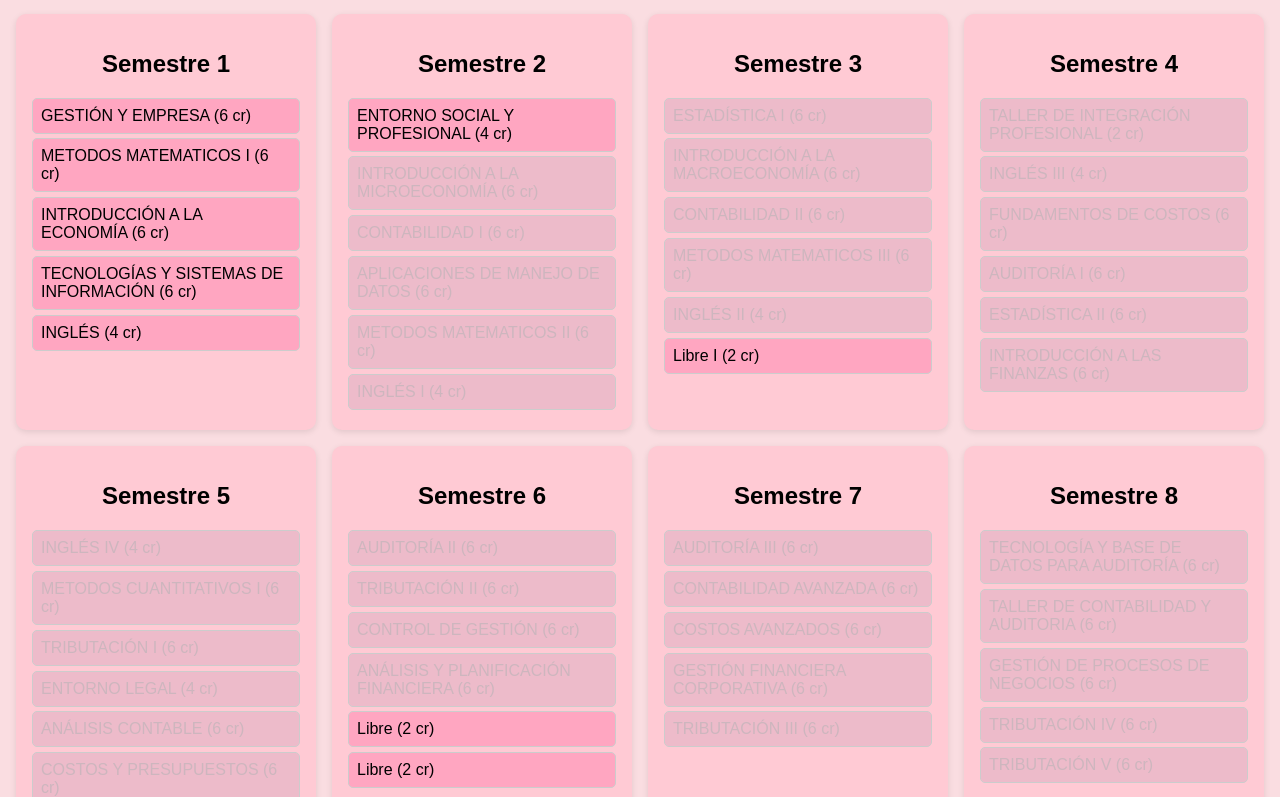
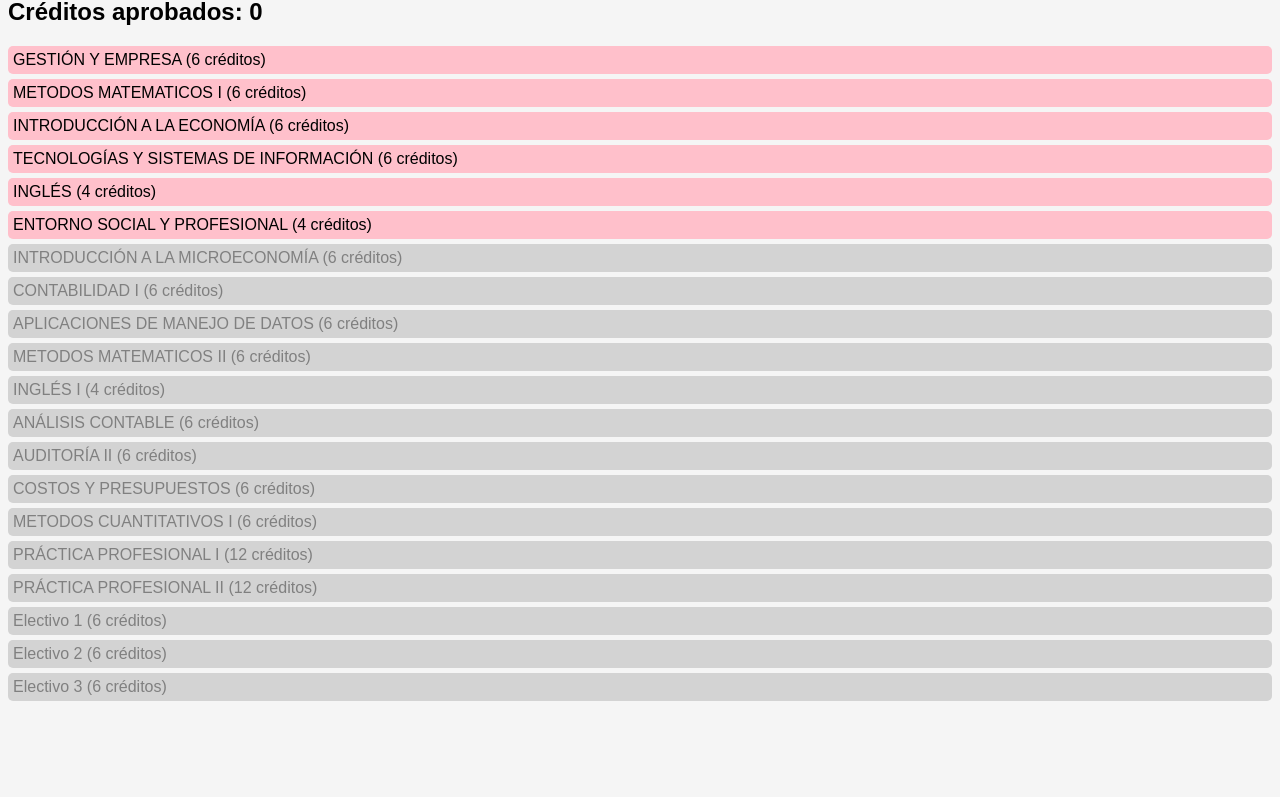
Before and after one commit to milena922/me-voy-a-matar, a plain HTML site: page index.html in a window 1280 px wide. Shown: the part 82-879 px from the top of the page. After the commit the page ends 800 px from the top, so only its background shows below. Drawn offline with Linux system fonts and the light colour scheme.

Commit message:
Update index.html

```diff
--- a/index.html
+++ b/index.html
@@ -1,186 +1,126 @@
 <!DOCTYPE html>
 <html lang="es">
 <head>
-    <meta charset="UTF-8" />
-    <meta name="viewport" content="width=device-width, initial-scale=1.0" />
-    <title>Malla Interactiva Auditoría</title>
+  <meta charset="UTF-8">
+  <title>Malla Interactiva</title>
   <style>
     body {
-        font-family: Arial, sans-serif;
-        background-color: #FADDE1;
-        margin: 0;
-        padding: 1rem;
+      font-family: sans-serif;
+      background-color: #f5f5f5;
     }
-      h1 {
-        text-align: center;
+    .semestre {
+      border: 2px solid #333;
+      border-radius: 10px;
+      padding: 10px;
+      margin: 10px;
+      background-color: white;
     }
-      .grid {
-        display: grid;
-        grid-template-columns: repeat(auto-fit, minmax(280px, 1fr));
-        gap: 1rem;
-      }
-      .semester {
-        background-color: #FFCAD4;
-        padding: 1rem;
-        border-radius: 10px;
-        box-shadow: 0 2px 6px rgba(0,0,0,0.1);
-        max-height: 500px;
-        overflow-y: auto;
-      }
-      .semester h2 {
-        text-align: center;
-        color: #000;
-      }
-      .course {
-        margin: 0.3rem 0;
-        padding: 0.5rem;
-        background-color: #FFA6C1;
+    .ramo {
+      margin: 5px 0;
+      padding: 5px;
       border-radius: 5px;
       cursor: pointer;
-        transition: background-color 0.3s;
-        border: 1px solid #ccc;
     }
-      .course.locked {
-        background-color: #EDBBCA;
-        color: #CDB6BE;
+    .no-aprobado {
+      background-color: pink;
+    }
+    .aprobado {
+      background-color: purple;
+      color: white;
+      text-decoration: line-through;
+    }
+    .bloqueado {
+      background-color: lightgray;
+      color: gray;
       cursor: not-allowed;
-      }
-      .course.completed {
-        text-decoration: line-through;
-        background-color: #FF87AB;
-        color: #000;
-      }
-      #creditCounter {
-        margin-top: 2rem;
-        font-weight: bold;
-        text-align: center;
     }
   </style>
 </head>
 <body>
-    <h1>Malla Interactiva Auditoría</h1>
-    <div class="grid" id="malla"></div>
-    <div id="creditCounter">
-      Créditos totales aprobados: <span id="creditos">0</span>
-    </div>
+  <h1>Malla Interactiva</h1>
+  <h2>Créditos aprobados: <span id="creditos">0</span></h2>
+  <div id="malla"></div>
 
   <script>
-      const malla = document.getElementById("malla");
-      const creditosSpan = document.getElementById("creditos");
-      let creditosTotales = 0;
+    const ramos = [
+      { codigo: "GE", nombre: "GESTIÓN Y EMPRESA", creditos: 6, prerreq: [] },
+      { codigo: "MM1", nombre: "METODOS MATEMATICOS I", creditos: 6, prerreq: [] },
+      { codigo: "ECO", nombre: "INTRODUCCIÓN A LA ECONOMÍA", creditos: 6, prerreq: [] },
+      { codigo: "TI", nombre: "TECNOLOGÍAS Y SISTEMAS DE INFORMACIÓN", creditos: 6, prerreq: [] },
+      { codigo: "ING0", nombre: "INGLÉS", creditos: 4, prerreq: [] },
 
-      const cursos = [
-        { nombre: "GESTIÓN Y EMPRESA", creditos: 6, semestre: 1 },
-        { nombre: "METODOS MATEMATICOS I", creditos: 6, semestre: 1 },
-        { nombre: "INTRODUCCIÓN A LA ECONOMÍA", creditos: 6, semestre: 1 },
-        { nombre: "TECNOLOGÍAS Y SISTEMAS DE INFORMACIÓN", creditos: 6, semestre: 1 },
-        { nombre: "INGLÉS", creditos: 4, semestre: 1 },
-        { nombre: "ENTORNO SOCIAL Y PROFESIONAL", creditos: 4, semestre: 2 },
-        { nombre: "INTRODUCCIÓN A LA MICROECONOMÍA", creditos: 6, semestre: 2, requisitos: ["INTRODUCCIÓN A LA ECONOMÍA"] },
-        { nombre: "CONTABILIDAD I", creditos: 6, semestre: 2, requisitos: ["GESTIÓN Y EMPRESA"] },
-        { nombre: "APLICACIONES DE MANEJO DE DATOS", creditos: 6, semestre: 2, requisitos: ["TECNOLOGÍAS Y SISTEMAS DE INFORMACIÓN"] },
-        { nombre: "METODOS MATEMATICOS II", creditos: 6, semestre: 2, requisitos: ["METODOS MATEMATICOS I"] },
-        { nombre: "INGLÉS I", creditos: 4, semestre: 2, requisitos: ["INGLÉS"] },
-        { nombre: "ESTADÍSTICA I", creditos: 6, semestre: 3, requisitos: ["TECNOLOGÍAS Y SISTEMAS DE INFORMACIÓN", "METODOS MATEMATICOS I"] },
-        { nombre: "INTRODUCCIÓN A LA MACROECONOMÍA", creditos: 6, semestre: 3, requisitos: ["METODOS MATEMATICOS II", "INTRODUCCIÓN A LA ECONOMÍA"] },
-        { nombre: "CONTABILIDAD II", creditos: 6, semestre: 3, requisitos: ["CONTABILIDAD I"] },
-        { nombre: "METODOS MATEMATICOS III", creditos: 6, semestre: 3, requisitos: ["METODOS MATEMATICOS II"] },
-        { nombre: "INGLÉS II", creditos: 4, semestre: 3, requisitos: ["INGLÉS I"] },
-        { nombre: "Libre I", creditos: 2, semestre: 3 },
-        { nombre: "TALLER DE INTEGRACIÓN PROFESIONAL", creditos: 2, semestre: 4, requisitos: ["ENTORNO SOCIAL Y PROFESIONAL"] },
-        { nombre: "INGLÉS III", creditos: 4, semestre: 4, requisitos: ["INGLÉS II"] },
-        { nombre: "FUNDAMENTOS DE COSTOS", creditos: 6, semestre: 4, requisitos: ["CONTABILIDAD I"] },
-        { nombre: "AUDITORÍA I", creditos: 6, semestre: 4, requisitos: ["CONTABILIDAD I", "GESTIÓN Y EMPRESA"] },
-        { nombre: "ESTADÍSTICA II", creditos: 6, semestre: 4, requisitos: ["ESTADÍSTICA I", "METODOS MATEMATICOS III"] },
-        { nombre: "INTRODUCCIÓN A LAS FINANZAS", creditos: 6, semestre: 4, requisitos: ["ESTADÍSTICA I", "INTRODUCCIÓN A LA MICROECONOMÍA", "CONTABILIDAD I"] },
-        { nombre: "INGLÉS IV", creditos: 4, semestre: 5, requisitos: ["INGLÉS III"] },
-        { nombre: "METODOS CUANTITATIVOS I", creditos: 6, semestre: 5, requisitos: ["ESTADÍSTICA II", "INTRODUCCIÓN A LA MACROECONOMÍA"] },
-        { nombre: "TRIBUTACIÓN I", creditos: 6, semestre: 5, requisitos: ["INTRODUCCIÓN A LA MACROECONOMÍA", "INTRODUCCIÓN A LA MICROECONOMÍA"] },
-        { nombre: "ENTORNO LEGAL", creditos: 4, semestre: 5, requisitos: ["ENTORNO SOCIAL Y PROFESIONAL"] },
-        { nombre: "ANÁLISIS CONTABLE", creditos: 6, semestre: 5, requisitos: ["INTRODUCCIÓN A LAS FINANZAS", "CONTABILIDAD II"] },
-        { nombre: "COSTOS Y PRESUPUESTOS", creditos: 6, semestre: 5, requisitos: ["FUNDAMENTOS DE COSTOS"] },
-        { nombre: "AUDITORÍA II", creditos: 6, semestre: 6, requisitos: ["AUDITORÍA I"] },
-        { nombre: "TRIBUTACIÓN II", creditos: 6, semestre: 6, requisitos: ["ENTORNO LEGAL"] },
-        { nombre: "CONTROL DE GESTIÓN", creditos: 6, semestre: 6, requisitos: ["TALLER DE INTEGRACIÓN PROFESIONAL", "COSTOS Y PRESUPUESTOS"] },
-        { nombre: "ANÁLISIS Y PLANIFICACIÓN FINANCIERA", creditos: 6, semestre: 6, requisitos: ["METODOS CUANTITATIVOS I"] },
-        { nombre: "Libre", creditos: 2, semestre: 6 },
-        { nombre: "Libre", creditos: 2, semestre: 6 },
-        { nombre: "AUDITORÍA III", creditos: 6, semestre: 7, requisitos: ["AUDITORÍA II"] },
-        { nombre: "CONTABILIDAD AVANZADA", creditos: 6, semestre: 7, requisitos: ["ANÁLISIS CONTABLE", "ANÁLISIS Y PLANIFICACIÓN FINANCIERA", "INGLÉS IV"] },
-        { nombre: "COSTOS AVANZADOS", creditos: 6, semestre: 7, requisitos: ["CONTROL DE GESTIÓN", "COSTOS Y PRESUPUESTOS"] },
-        { nombre: "GESTIÓN FINANCIERA CORPORATIVA", creditos: 6, semestre: 7, requisitos: ["ANÁLISIS Y PLANIFICACIÓN FINANCIERA"] },
-        { nombre: "TRIBUTACIÓN III", creditos: 6, semestre: 7, requisitos: ["TRIBUTACIÓN I", "TRIBUTACIÓN II"] },
-        { nombre: "TECNOLOGÍA Y BASE DE DATOS PARA AUDITORÍA", creditos: 6, semestre: 8, requisitos: ["APLICACIONES DE MANEJO DE DATOS"] },
-        { nombre: "TALLER DE CONTABILIDAD Y AUDITORIA", creditos: 6, semestre: 8, requisitos: ["AUDITORÍA III", "CONTROL DE GESTIÓN", "CONTABILIDAD AVANZADA"] },
-        { nombre: "GESTIÓN DE PROCESOS DE NEGOCIOS", creditos: 6, semestre: 8, requisitos: ["APLICACIONES DE MANEJO DE DATOS", "CONTROL DE GESTIÓN"] },
-        { nombre: "TRIBUTACIÓN IV", creditos: 6, semestre: 8, requisitos: ["TRIBUTACIÓN III"] },
-        { nombre: "TRIBUTACIÓN V", creditos: 6, semestre: 8, requisitos: ["TRIBUTACIÓN III"] },
-        { nombre: "PRÁCTICA PROFESIONAL I", creditos: 12, semestre: 9, requisitosEspeciales: true },
-        { nombre: "PRÁCTICA PROFESIONAL II", creditos: 12, semestre: 10, requisitosEspeciales: true },
-        { nombre: "Electivo", creditos: 6, semestre: 10 },
-        { nombre: "Electivo", creditos: 6, semestre: 10 },
-        { nombre: "Electivo", creditos: 6, semestre: 10 }
+      { codigo: "ESP", nombre: "ENTORNO SOCIAL Y PROFESIONAL", creditos: 4, prerreq: [] },
+      { codigo: "MICRO", nombre: "INTRODUCCIÓN A LA MICROECONOMÍA", creditos: 6, prerreq: ["ECO"] },
+      { codigo: "CONT1", nombre: "CONTABILIDAD I", creditos: 6, prerreq: ["GE"] },
+      { codigo: "AMD", nombre: "APLICACIONES DE MANEJO DE DATOS", creditos: 6, prerreq: ["TI"] },
+      { codigo: "MM2", nombre: "METODOS MATEMATICOS II", creditos: 6, prerreq: ["MM1"] },
+      { codigo: "ING1", nombre: "INGLÉS I", creditos: 4, prerreq: ["ING0"] },
+
+      // ... continúa con todos los demás ramos ...
+
+      { codigo: "AC", nombre: "ANÁLISIS CONTABLE", creditos: 6, prerreq: ["CONT2", "FIN"] },
+      { codigo: "AUD2", nombre: "AUDITORÍA II", creditos: 6, prerreq: ["AUD1"] },
+      { codigo: "CP", nombre: "COSTOS Y PRESUPUESTOS", creditos: 6, prerreq: ["COSTOS"] },
+      { codigo: "MQ1", nombre: "METODOS CUANTITATIVOS I", creditos: 6, prerreq: ["EST2", "MACRO"] },
+
+      // PRÁCTICAS CON CONDICIÓN
+      { codigo: "PP1", nombre: "PRÁCTICA PROFESIONAL I", creditos: 12, prerreq: ["AC", "AUD2", "CP", "MQ1"], especiales: { minCreditos: 150, alMenos: 3 } },
+      { codigo: "PP2", nombre: "PRÁCTICA PROFESIONAL II", creditos: 12, prerreq: ["PP1", "GFC", "GPN", "CAV", "TRIB2", "AUD3"], especiales: { depende: "PP1", alMenos: 3 } },
+      { codigo: "ELECT1", nombre: "Electivo 1", creditos: 6, prerreq: [], especiales: { minCreditos: 220 } },
+      { codigo: "ELECT2", nombre: "Electivo 2", creditos: 6, prerreq: [], especiales: { minCreditos: 220 } },
+      { codigo: "ELECT3", nombre: "Electivo 3", creditos: 6, prerreq: [], especiales: { minCreditos: 220 } },
     ];
 
-      const completados = new Set();
+    const estado = {};
 
-      function puedeDesbloquear(curso) {
-        if (curso.requisitosEspeciales) {
-          if (curso.nombre === "PRÁCTICA PROFESIONAL I") {
-            const claves = ["ANÁLISIS CONTABLE", "AUDITORÍA II", "COSTOS Y PRESUPUESTOS", "METODOS CUANTITATIVOS I"];
-            const aprobados = claves.filter(c => completados.has(c)).length;
-            return creditosTotales >= 150 && aprobados >= 3;
+    function contarCreditos() {
+      return ramos.filter(r => estado[r.codigo]).reduce((acc, r) => acc + r.creditos, 0);
     }
-          if (curso.nombre === "PRÁCTICA PROFESIONAL II") {
-            const claves = ["GESTIÓN FINANCIERA CORPORATIVA", "GESTIÓN DE PROCESOS DE NEGOCIOS", "CONTABILIDAD AVANZADA", "TRIBUTACIÓN II", "AUDITORÍA III"];
-            const aprobados = claves.filter(c => completados.has(c)).length;
-            return completados.has("PRÁCTICA PROFESIONAL I") && aprobados >= 3;
+
+    function cumpleEspeciales(ramo) {
+      if (!ramo.especiales) return true;
+      const creditos = contarCreditos();
+      if (ramo.especiales.minCreditos && creditos < ramo.especiales.minCreditos) return false;
+      if (ramo.especiales.depende && !estado[ramo.especiales.depende]) return false;
+      if (ramo.especiales.alMenos) {
+        const cumplidos = ramo.prerreq.filter(r => estado[r]);
+        if (cumplidos.length < ramo.especiales.alMenos) return false;
       }
-        }
-        if (!curso.requisitos) return true;
-        return curso.requisitos.every(r => completados.has(r));
+      return true;
     }
 
     function crearMalla() {
-        const semestres = Array.from({ length: 10 }, (_, i) => i + 1);
-        semestres.forEach(num => {
-          const divSem = document.createElement("div");
-          divSem.className = "semester";
-          divSem.innerHTML = `<h2>Semestre ${num}</h2>`;
+      const contenedor = document.getElementById("malla");
+      ramos.forEach(ramo => {
+        const div = document.createElement("div");
+        div.textContent = ramo.nombre + " (" + ramo.creditos + " créditos)";
+        div.id = ramo.codigo;
+        div.classList.add("ramo");
 
-          cursos.filter(c => c.semestre === num).forEach(curso => {
-            const divCurso = document.createElement("div");
-            divCurso.className = "course";
-            divCurso.textContent = `${curso.nombre} (${curso.creditos} cr)`;
+        const actualizaEstado = () => {
+          const prereqCumplidos = ramo.prerreq.every(pr => estado[pr]);
+          const especialesCumplidas = cumpleEspeciales(ramo);
 
-            if (!puedeDesbloquear(curso)) divCurso.classList.add("locked");
-
-            divCurso.onclick = () => {
-              if (divCurso.classList.contains("locked")) return;
-              if (!divCurso.classList.contains("completed")) {
-                divCurso.classList.add("completed");
-                completados.add(curso.nombre);
-                creditosTotales += curso.creditos;
-                creditosSpan.textContent = creditosTotales;
-                actualizarBloqueos();
+          div.classList.remove("no-aprobado", "aprobado", "bloqueado");
+          if (!prereqCumplidos || !especialesCumplidas) {
+            div.classList.add("bloqueado");
+          } else if (estado[ramo.codigo]) {
+            div.classList.add("aprobado");
+          } else {
+            div.classList.add("no-aprobado");
           }
         };
 
-            divSem.appendChild(divCurso);
-          });
+        div.onclick = () => {
+          if (div.classList.contains("bloqueado")) return;
+          estado[ramo.codigo] = !estado[ramo.codigo];
+          document.getElementById("creditos").textContent = contarCreditos();
+          ramos.forEach(r => document.getElementById(r.codigo)?.dispatchEvent(new Event("estado")));
+        };
 
-          malla.appendChild(divSem);
-        });
-      }
-
-      function actualizarBloqueos() {
-        const cursosDOM = document.querySelectorAll(".course");
-        cursosDOM.forEach(el => {
-          const nombreCurso = el.textContent.split(" (")[0];
-          const curso = cursos.find(c => c.nombre === nombreCurso);
-          if (!el.classList.contains("completed") && puedeDesbloquear(curso)) {
-            el.classList.remove("locked");
-          }
+        div.addEventListener("estado", actualizaEstado);
+        contenedor.appendChild(div);
+        actualizaEstado();
       });
     }
 
```
Lines whose indentation alone changed are shown as unchanged.
